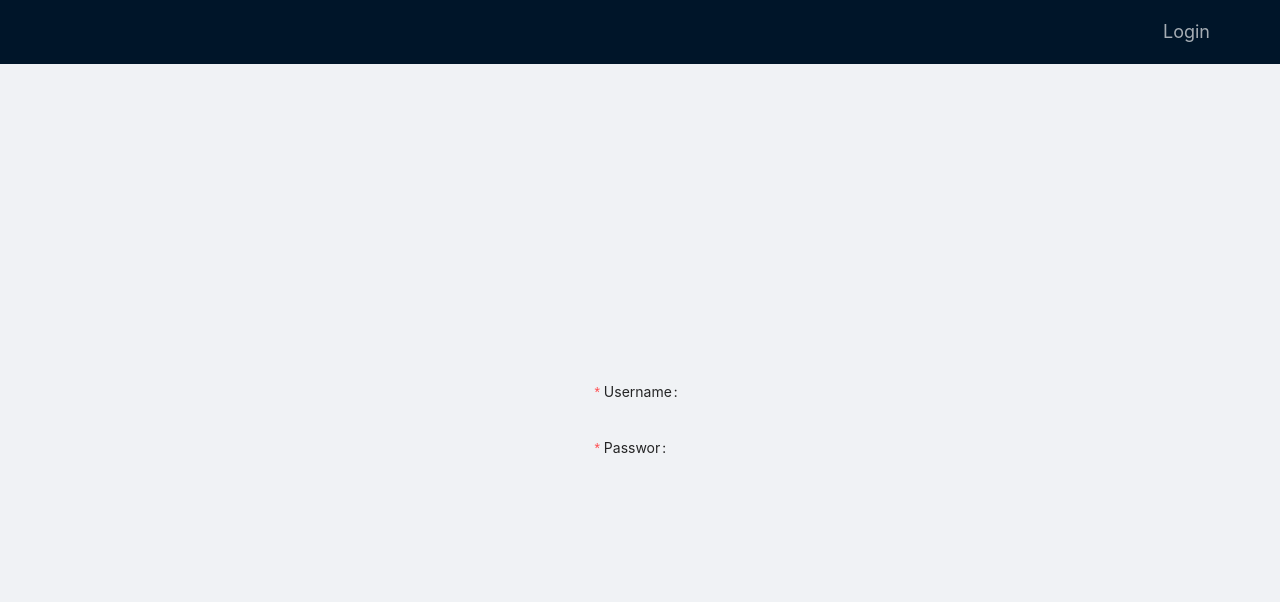
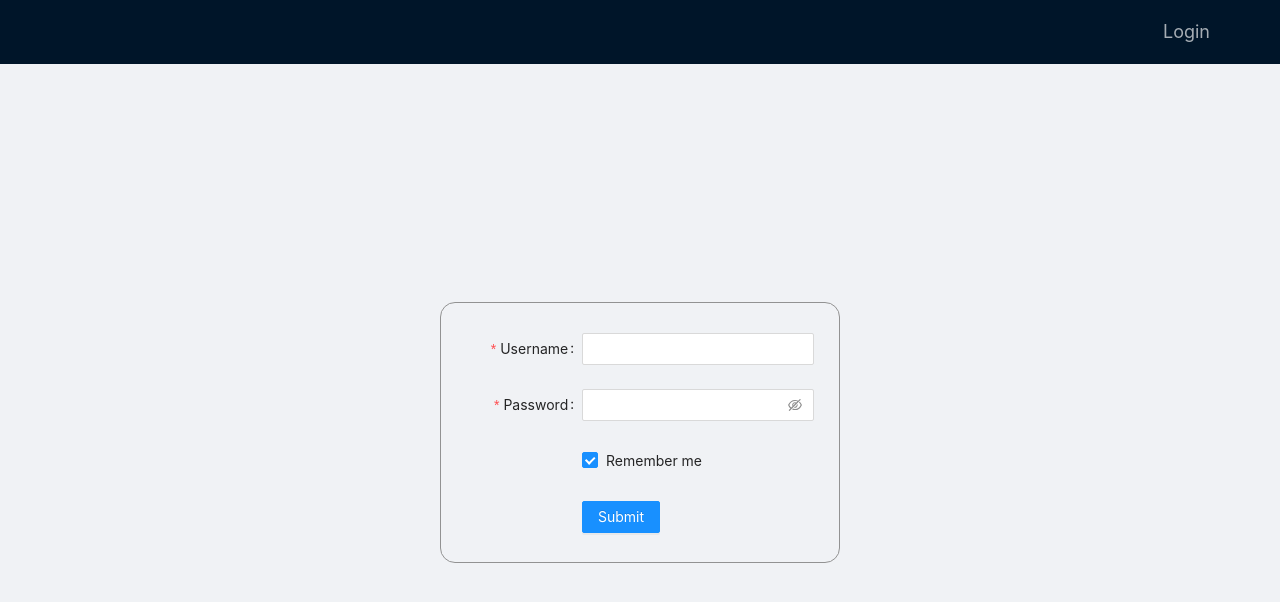
Before and after one commit to gjmazai/Calendar, a React (Create React App) app: page /login in a window 1280 px wide. Shown: the top 602 px of the page. Built offline with nearby package versions, Linux system fonts and the light colour scheme.

Commit message:
create Form

```diff
--- a/src/App.css
+++ b/src/App.css
@@ -8,3 +8,9 @@
 .h100{
 	height: calc(100vh - 64px);
 }
+
+.LoginForm{
+	padding: 30px 25px 5px 25px;
+	border-radius: 15px;
+	border: 1px solid rgb(146, 146, 146);
+}
--- a/src/components/LoginForm.tsx
+++ b/src/components/LoginForm.tsx
@@ -1,20 +1,57 @@
-import { Form } from "antd";
+import { Button, Checkbox, Form, Input } from "antd";
 import React, { FC } from "react";
 
 const LoginForm: FC = () => {
-	const [form] = Form.useForm();
+	const onFinish = (values: any) => {
+		console.log("Success:", values);
+	};
+
+	const onFinishFailed = (errorInfo: any) => {
+		console.log("Failed:", errorInfo);
+	};
 	return (
-		<Form form={form}>
+		<Form
+			name="basic"
+			labelCol={{ span: 8 }}
+			wrapperCol={{ span: 16 }}
+			initialValues={{ remember: true }}
+			onFinish={onFinish}
+			onFinishFailed={onFinishFailed}
+			autoComplete="off"
+			className="LoginForm"
+		>
 			<Form.Item
-				label="Username: "
+				label="Username"
 				name="username"
-				rules={[{ required: true, message: "Please input your username" }]}
-			/>
+				rules={[{ required: true, message: "Please input your username!" }]}
+			>
+				<Input />
+			</Form.Item>
+
 			<Form.Item
-				label="Passwor: "
+				label="Password"
 				name="password"
-				rules={[{ required: true, message: "Please input your pasword" }]}
-			/>
+				rules={[{ required: true, message: "Please input your password!" }]}
+			>
+				<Input.Password />
+			</Form.Item>
+
+			<Form.Item
+				name="remember"
+				valuePropName="checked"
+				wrapperCol={{ offset: 8, span: 16 }}
+			>
+				<Checkbox>Remember me</Checkbox>
+			</Form.Item>
+
+			<Form.Item wrapperCol={{ offset: 8, span: 16 }}>
+				<Button
+					type="primary"
+					htmlType="submit"
+				>
+					Submit
+				</Button>
+			</Form.Item>
 		</Form>
 	);
 };
```
